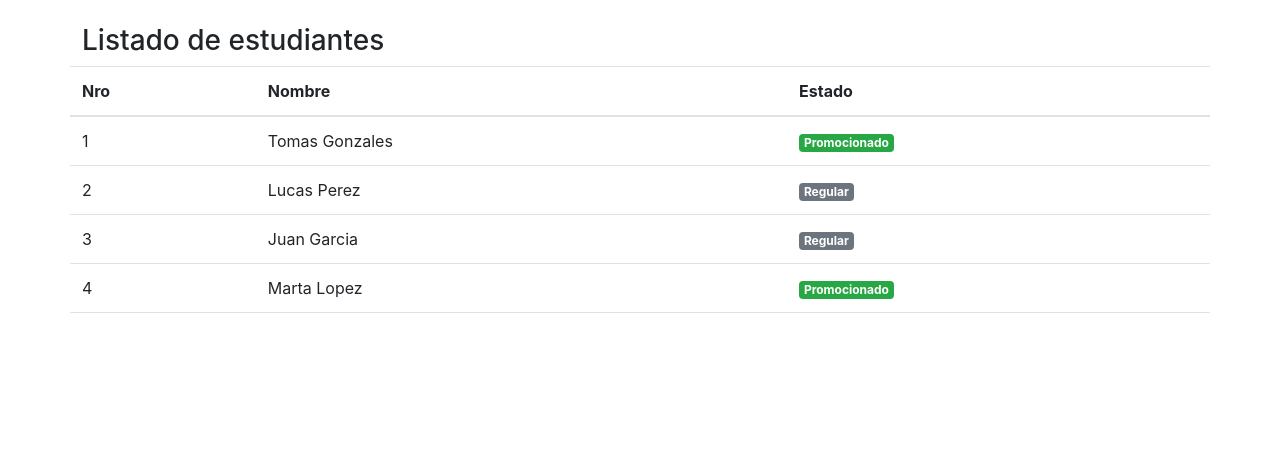
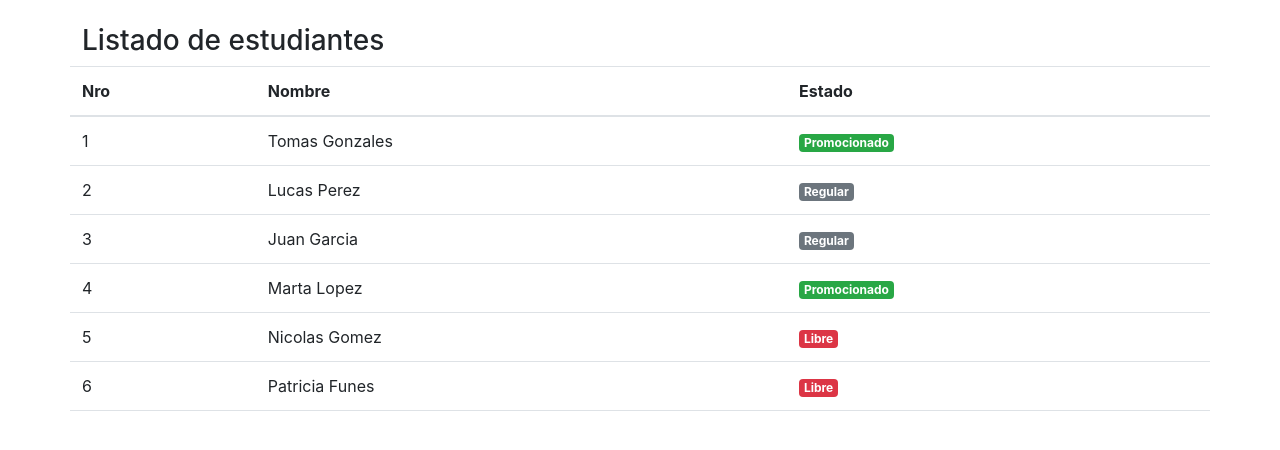
Before and after one commit to juseruhe/helloworldangular, an Angular app: page / in a window 1280 px wide. Shown: the top 450 px of the page. Built offline with nearby package versions, Linux system fonts and the light colour scheme.

Commit message:
Directiva *ngSwitch

```diff
--- a/src/app/app.component.html
+++ b/src/app/app.component.html
@@ -10,12 +10,13 @@
 <th>Estado</th>
 </thead>
 <tbody>
-<tr *ngFor="let estudiante of listaEstudiantes; let i= index">
+<tr *ngFor="let estudiante of listaEstudiantes; let i= index"  [ngSwitch]="estudiante.estado">
     <td>{{i + 1}}</td>
     <td>{{estudiante.nombre}}</td>
     <td>
-    <span [ngClass]="estudiante.estado === 'Promocionado' ? 'badge badge-success'
-    : 'badge badge badge-secondary'">{{estudiante.estado}}</span>
+    <span *ngSwitchCase="'Promocionado'" class="badge badge-success">{{estudiante.estado}}</span>
+    <span *ngSwitchCase="'Regular'" class="badge badge-secondary">{{estudiante.estado}}</span>
+    <span *ngSwitchCase="'Libre'" class="badge badge-danger">{{estudiante.estado}}</span>
     </td>
 </tr>
 </tbody>
--- a/src/app/app.component.ts
+++ b/src/app/app.component.ts
@@ -28,6 +28,19 @@ export class AppComponent {
      estado: "Promocionado"
   }
 
+  ,
+
+  {
+    nombre: "Nicolas Gomez",
+     estado: "Libre"
+  }
+  ,
+
+  {
+    nombre: "Patricia Funes",
+     estado: "Libre"
+  }
+
 
 
 
```
